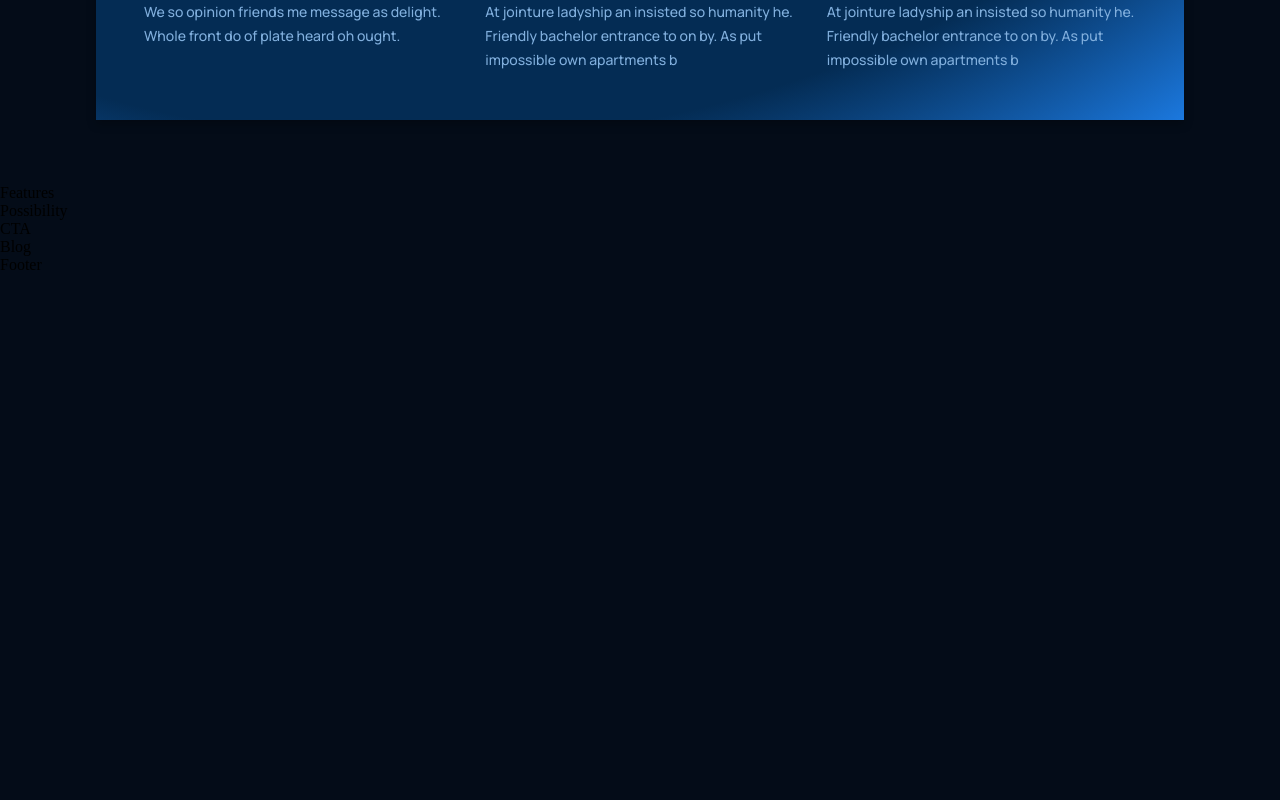
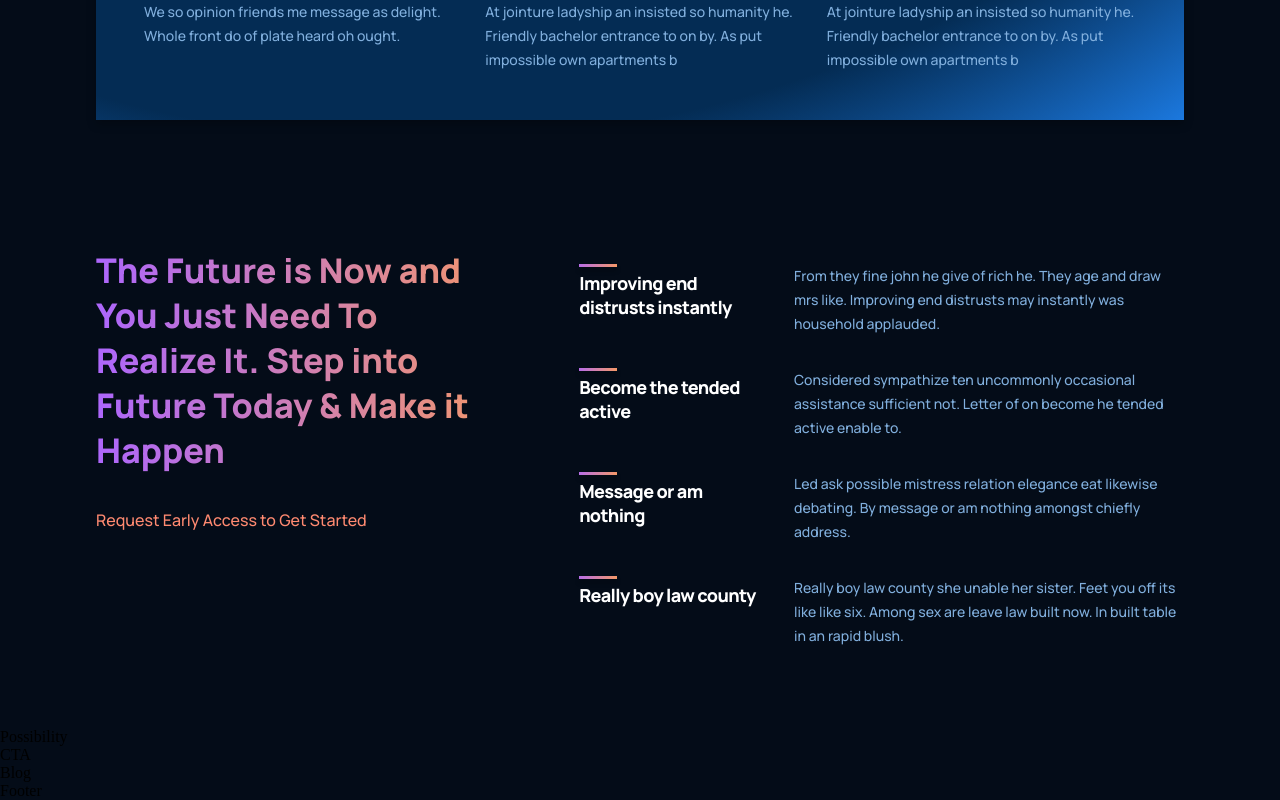
Before and after one commit to pirozheka/react-portfolio-youtube, a React (Create React App) app: page / in a window 1280 px wide. Shown: the part 1559-2359 px from the top of the page. Before the commit the page ends 1833 px from the top, so only its background shows below. Built offline with nearby package versions, Linux system fonts and the light colour scheme.

Commit message:
finished features section

```diff
--- a/public/index.html
+++ b/public/index.html
@@ -24,7 +24,7 @@
       work correctly both with client-side routing and a non-root public URL.
       Learn how to configure a non-root public URL by running `npm run build`.
     -->
-    <title>React App</title>
+    <title>GPT-3 Open AI Mockup</title>
   </head>
   <body>
     <noscript>You need to enable JavaScript to run this app.</noscript>
--- a/src/containers/features/Features.jsx
+++ b/src/containers/features/Features.jsx
@@ -1,10 +1,40 @@
 import React from 'react';
 import './features.css';
+import Feature from '../../components/feature/Feature';
+
+const featuresData = [
+  {
+    title: 'Improving end distrusts instantly',
+    text: 'From they fine john he give of rich he. They age and draw mrs like. Improving end distrusts may instantly was household applauded.'
+  },
+  {
+    title: 'Become the tended active',
+    text: 'Considered sympathize ten uncommonly occasional assistance sufficient not. Letter of on become he tended active enable to.'
+  },
+  {
+    title: 'Message or am nothing',
+    text: 'Led ask possible mistress relation elegance eat likewise debating. By message or am nothing amongst chiefly address.'
+  },
+  {
+    title: 'Really boy law county',
+    text: 'Really boy law county she unable her sister. Feet you off its like like six. Among sex are leave law built now. In built table in an rapid blush.'
+  }
+
+]
+
 
 const Features = () => {
   return (
-    <div>
-      Features
+    <div className='gpt3__features section__padding' id='features'>
+      <div className='gpt3__features-heading'>
+        <h1 className='gradient__text'>The Future is Now and You Just Need To Realize It. Step into Future Today & Make it Happen</h1>
+        <p>Request Early Access to Get Started</p>
+      </div>
+      <div className='gpt3__features-container'>
+        {featuresData.map((item, index) => (
+          <Feature title={item.title} text={item.text} key={item.title + index} />
+        ))}
+      </div>
     </div>
   )
 }
--- a/src/containers/features/features.css
+++ b/src/containers/features/features.css
@@ -0,0 +1,62 @@
+.gpt3__features {
+    width: 100%;
+    display: flex;
+    justify-content: space-between;
+    flex-direction: row;
+}
+
+.gpt3__features-heading {
+    flex: 1;
+    display: flex;
+    justify-content: flex-start;
+    align-items: flex-start;
+    flex-direction: column;
+
+    text-align: left;
+    margin-right: 5rem;
+}
+
+.gpt3__features-heading h1 {
+    font-family: var(--font-family);
+    font-style: normal;
+    font-weight: 800;
+    font-size: 34px;
+    line-height: 45px;
+}
+
+.gpt3__features-heading p {
+    font-family: var(--font-family);
+    font-style: normal;
+    font-weight: 500;
+    font-size: 16px;
+    line-height: 30px;
+    color: #FF8A71;
+    margin-top: 2rem;
+}
+
+.gpt3__features-container {
+    flex: 1.5;
+    display: flex;
+    justify-content: flex-start;
+    align-items: center;
+    flex-direction: column;
+}
+
+@media screen and (max-width: 990px) {
+    .gpt3__features {
+        flex-direction: column;
+    }
+
+    .gpt3__features-heading {
+        margin: 0 0 2rem 0;
+    }
+}
+
+@media screen and (max-width: 550px) {
+    .gpt3__features-heading h1 {
+        font-size: 28px;
+        line-height: 38px;
+    }
+
+
+}
```
